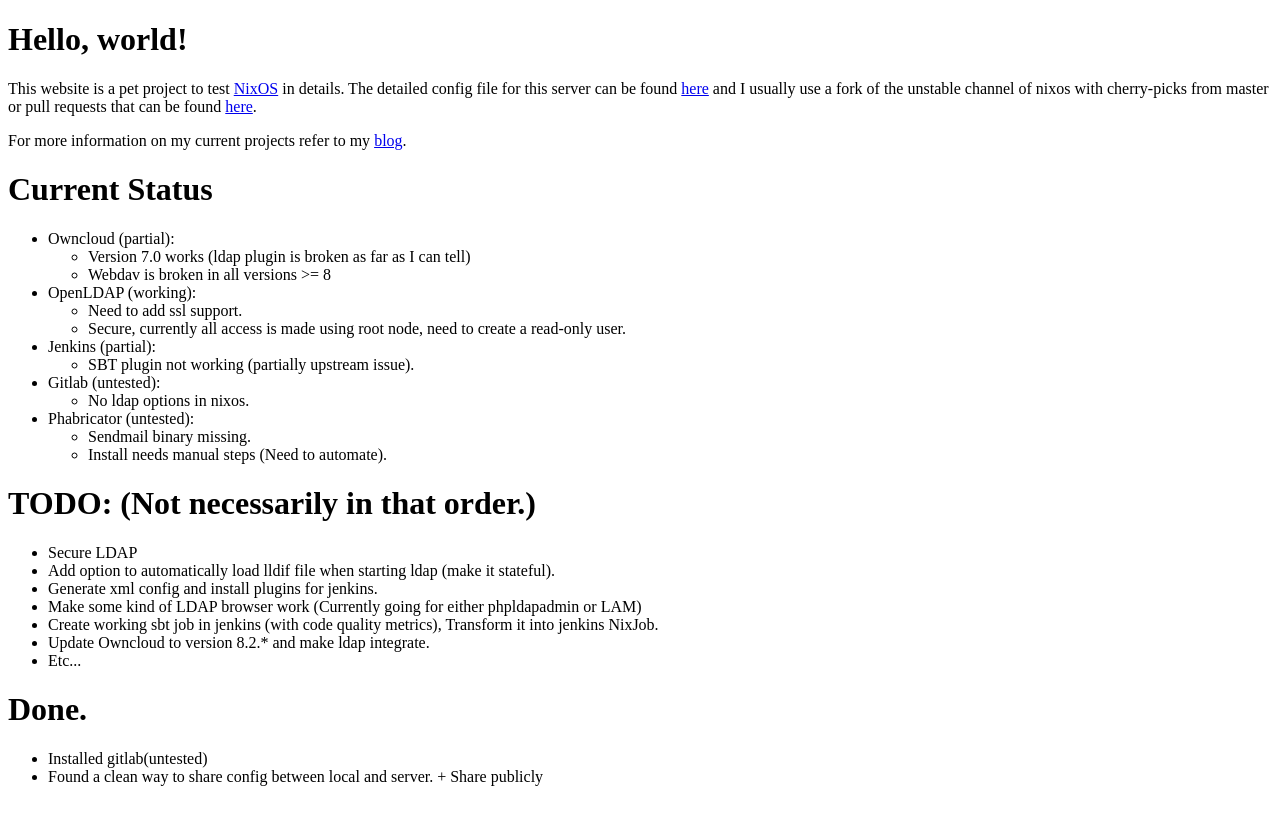
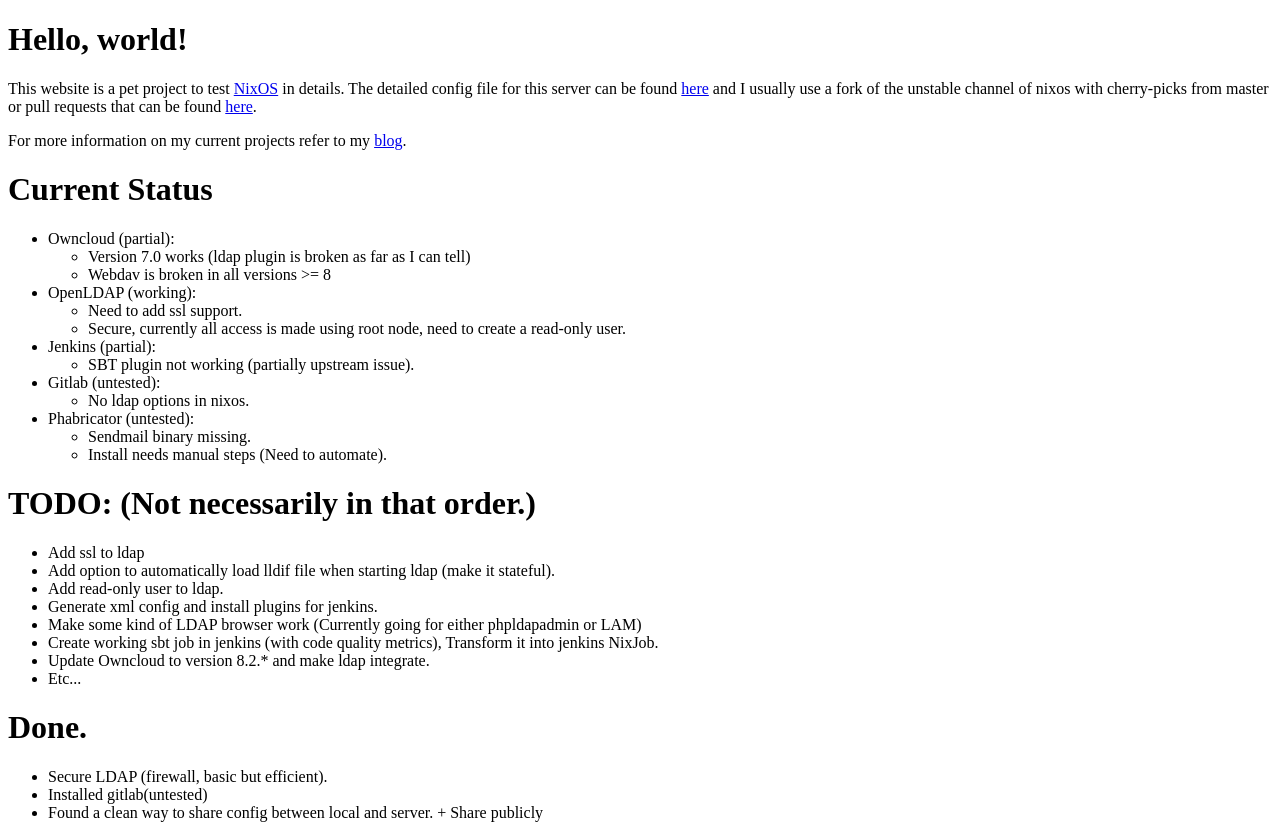
Before and after one commit to mbrgm/acelpb, a plain HTML site: page index.html in a window 1280 px wide. Before the commit the page ends 802 px from the top, so only its background shows below. Drawn offline with Linux system fonts and the light colour scheme.

Commit message:
firewall ldap

```diff
--- a/index.html
+++ b/index.html
@@ -44,8 +44,9 @@
 
         <h1>TODO: (Not necessarily in that order.)</h1>
         <ul>
-          <li>Secure LDAP</li>
+          <li>Add ssl to ldap</li>
           <li>Add option to automatically load lldif file when starting ldap (make it stateful).</li>
+          <li>Add read-only user to ldap.</li>
           <li>Generate xml config and install plugins for jenkins.</li>
           <li>Make some kind of LDAP browser work (Currently going for either phpldapadmin or LAM)</li>
           <li>Create working sbt job in jenkins (with code quality metrics), Transform it into jenkins NixJob.</li>
@@ -55,6 +56,7 @@
 
         <h1>Done.</h1>
         <ul>
+          <li>Secure LDAP (firewall, basic but efficient).</li>
           <li>Installed gitlab(untested)</li>
           <li>Found a clean way to share config between local and server. + Share publicly</li>
         </ul>
```
Also changed, not shown: 1 other file.
